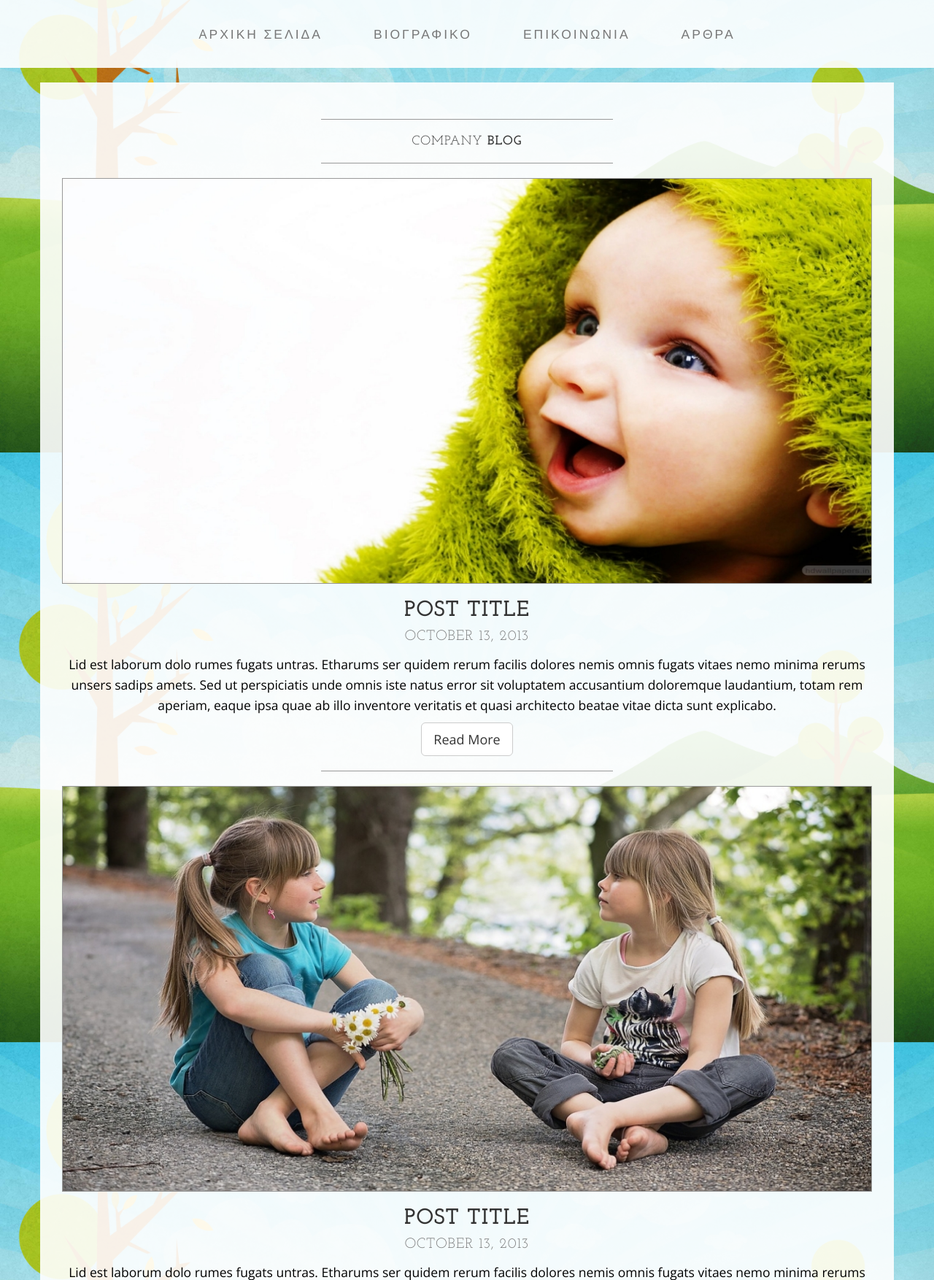
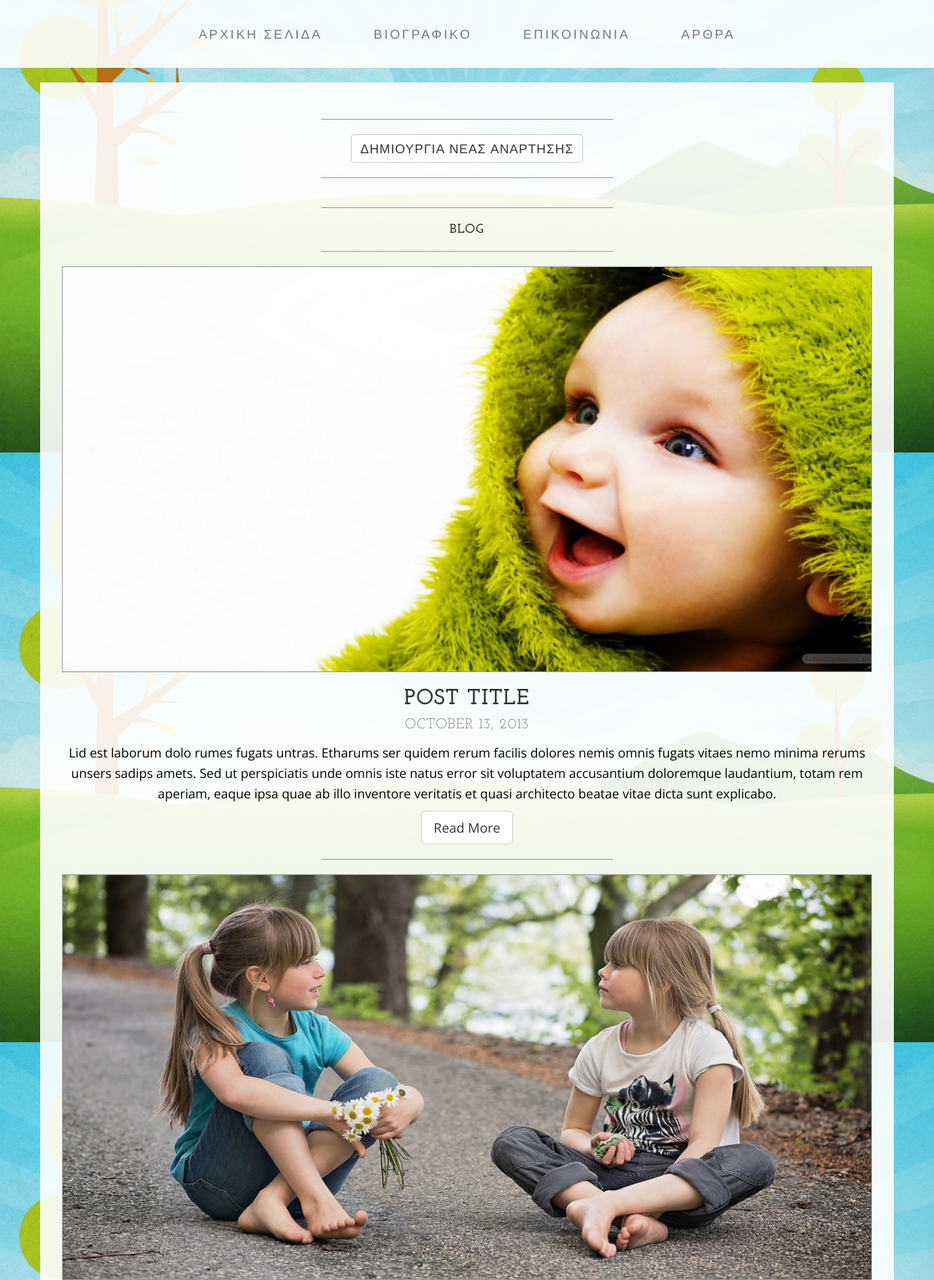
Before and after one commit to pkaramol/pediatrics, a Django app: page /blog/ in a window 1280 px wide. Shown: the part 188-1942 px from the top of the page at 73% size. Run offline with Django 3.2, Linux system fonts and the light colour scheme; some libraries are stand-ins or nearby versions.

```diff
--- a/templates/blog.html
+++ b/templates/blog.html
@@ -2,35 +2,6 @@
 {% load staticfiles %}
 <!DOCTYPE html>
 <html lang="en">
-
-<head>
-
-    <meta charset="utf-8">
-    <meta http-equiv="X-UA-Compatible" content="IE=edge">
-    <meta name="viewport" content="width=device-width, initial-scale=1">
-    <meta name="description" content="">
-    <meta name="author" content="">
-
-    <title>Blog - Business Casual - Start Bootstrap Theme</title>
-
-    <!-- Bootstrap Core CSS -->
-    <link href="css/bootstrap.min.css" rel="stylesheet">
-
-    <!-- Custom CSS -->
-    <link href="css/business-casual.css" rel="stylesheet">
-
-    <!-- Fonts -->
-    <link href="http://fonts.googleapis.com/css?family=Open+Sans:300italic,400italic,600italic,700italic,800italic,400,300,600,700,800" rel="stylesheet" type="text/css">
-    <link href="http://fonts.googleapis.com/css?family=Josefin+Slab:100,300,400,600,700,100italic,300italic,400italic,600italic,700italic" rel="stylesheet" type="text/css">
-
-    <!-- HTML5 Shim and Respond.js IE8 support of HTML5 elements and media queries -->
-    <!-- WARNING: Respond.js doesn't work if you view the page via file:// -->
-    <!--[if lt IE 9]>
-        <script src="https://oss.maxcdn.com/libs/html5shiv/3.7.0/html5shiv.js"></script>
-        <script src="https://oss.maxcdn.com/libs/respond.js/1.4.2/respond.min.js"></script>
-    <![endif]-->
-
-</head>
 
 <body>
 
@@ -41,7 +12,12 @@
             <div class="box">
                 <div class="col-lg-12">
                     <hr>
-                    <h2 class="intro-text text-center">Company
+                    <button class="intro-text text-center btn btn-default center-block">Δημιουργια Νεας Αναρτησης</button>
+                    <hr>
+                </div>
+                <div class="col-lg-12">
+                    <hr>
+                    <h2 class="intro-text text-center">
                         <strong>blog</strong>
                     </h2>
                     <hr>
```
Also changed, not shown: templates/about.html (+0 -16 lines).
